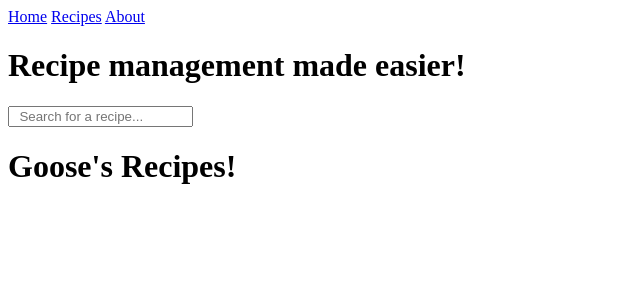
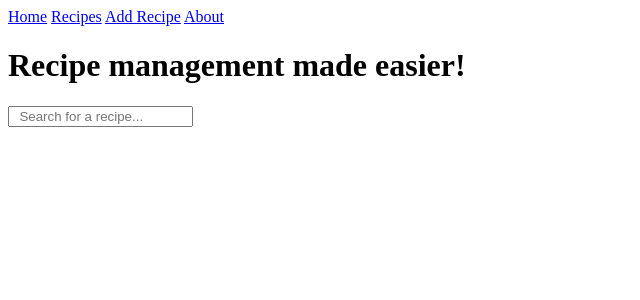
Before and after one commit to AlexanderGoose/recipes_app, a Flask app: page /home in a window 1280 px wide. Shown: the top 300 px of the page, without its empty margins (0-640 px from the left). Run offline with Flask 3, Linux system fonts and the light colour scheme; some web fonts are replaced.

Commit message:
added db name into recipes link

```diff
--- a/templates/template.html
+++ b/templates/template.html
@@ -2,15 +2,13 @@
 <html lang="en">
 <head>
     <link rel="stylesheet" type="text/css" href="/static/style.css">
-    <link rel="stylesheet" type="text/css" href="/static/recipes.css">
-    <script src="/static/recipe.js"></script>
 
     <link rel="preconnect" href="https://fonts.googleapis.com">
     <link rel="preconnect" href="https://fonts.gstatic.com" crossorigin>
     <link href="https://fonts.googleapis.com/css2?family=Ojuju:wght@200..800&display=swap" rel="stylesheet">
     <meta charset="UTF-8">
     <meta name="viewport" content="width=device-width, initial-scale=1.0">
-    <script src="script.js"></script>
+
     <title>{% block title %}{% endblock %}</title>
 </head>
 <body>
@@ -20,13 +18,15 @@
 
         <div class="navbar">
             <a href= "{{ url_for('home') }}">Home</a>
-            <a href= "{{ url_for('recipes') }}">Recipes</a>
-            <a href="about.html">About</a>
+            <a href= "{{ url_for('recipes', dbName='recipe.db') }}">Recipes</a>
+            <a href= "{{ url_for('add_recipe') }}">Add Recipe</a>
+            <a href= "{{ url_for('about') }}">About</a>
+
         </div>
 
         {% block content %}
         {% endblock %}
     </div>
-    <h1 class="top-left-corner">Goose's Recipes!</h1>
+    <!-- <h1 class="top-left-corner">Goose's Recipes!</h1> -->
 </body>
 </html>
```
